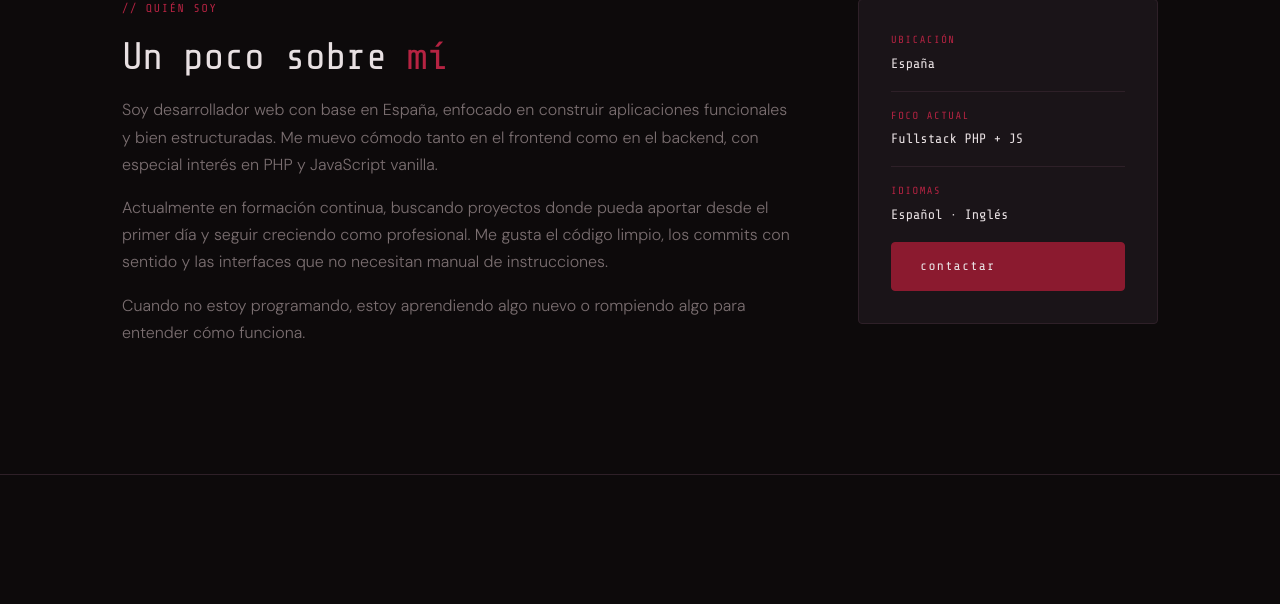
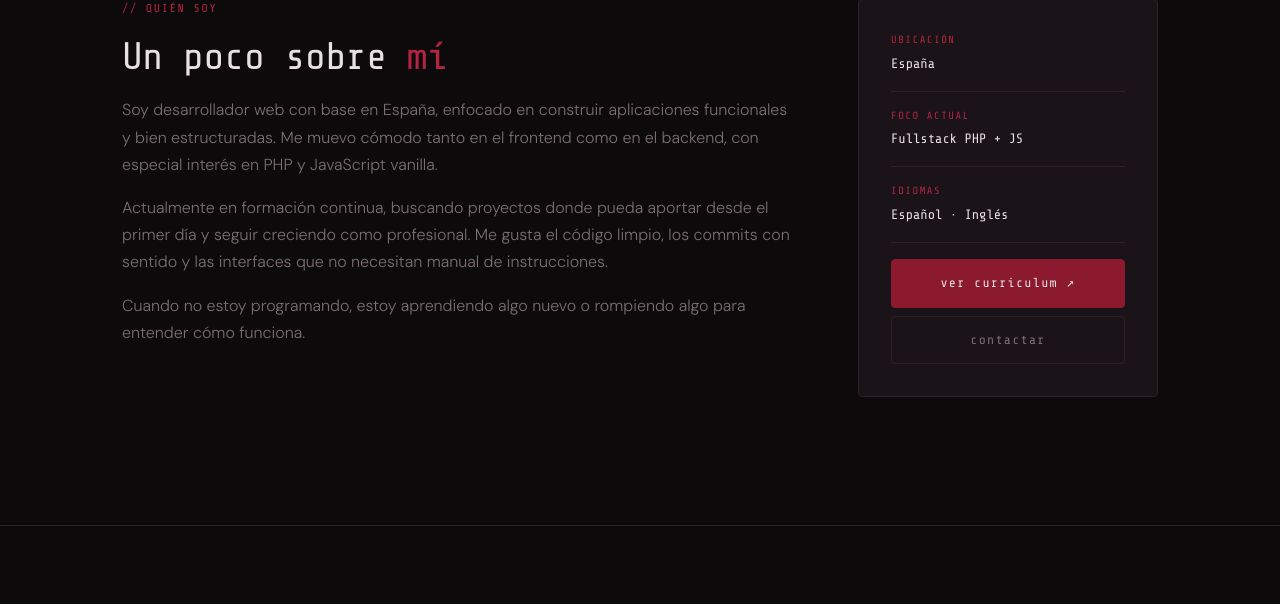
Before and after one commit to Vito-Pulls/Portfolio, a PHP site: page /about.php in a window 1280 px wide. Shown: the part 636-1240 px from the top of the page. Run offline with PHP 8.4, Linux system fonts and the light colour scheme.

Commit message:
feat: Botón de CV en sobre mí

```diff
--- a/about.php
+++ b/about.php
@@ -67,10 +67,18 @@ include 'includes/header.php';
                 <span class="bio__dato-clave etiqueta">idiomas</span>
                 <span class="bio__dato-valor">Español · Inglés</span>
             </div>
-            <a href="<?= BASE_URL ?>/contacto.php" class="btn btn--primario">Contactar</a>
+            <!-- Botones de acción -->
+            <div class="bio__acciones">
+                <a href="https://vito-pulls.github.io/Personal-CV/" target="_blank" rel="noopener noreferrer"
+                    class="btn btn--primario btn--full">
+                    Ver curriculum ↗
+                </a>
+                <a href="<?= BASE_URL ?>/contacto.php" class="btn btn--secundario btn--full">
+                    Contactar
+                </a>
+            </div>
+
         </div>
-
-    </div>
 </section>
 <!-- SKILLS -->
 <section class="skills">
--- a/assets/css/style.css
+++ b/assets/css/style.css
@@ -1729,3 +1729,11 @@ p {
     font-size: 0.68rem;
   }
 }
+/* ============================================
+   BIO — BOTONES
+   ============================================ */
+.bio__acciones {
+  display: flex;
+  flex-direction: column;
+  gap: var(--espacio-sm);
+}
```
